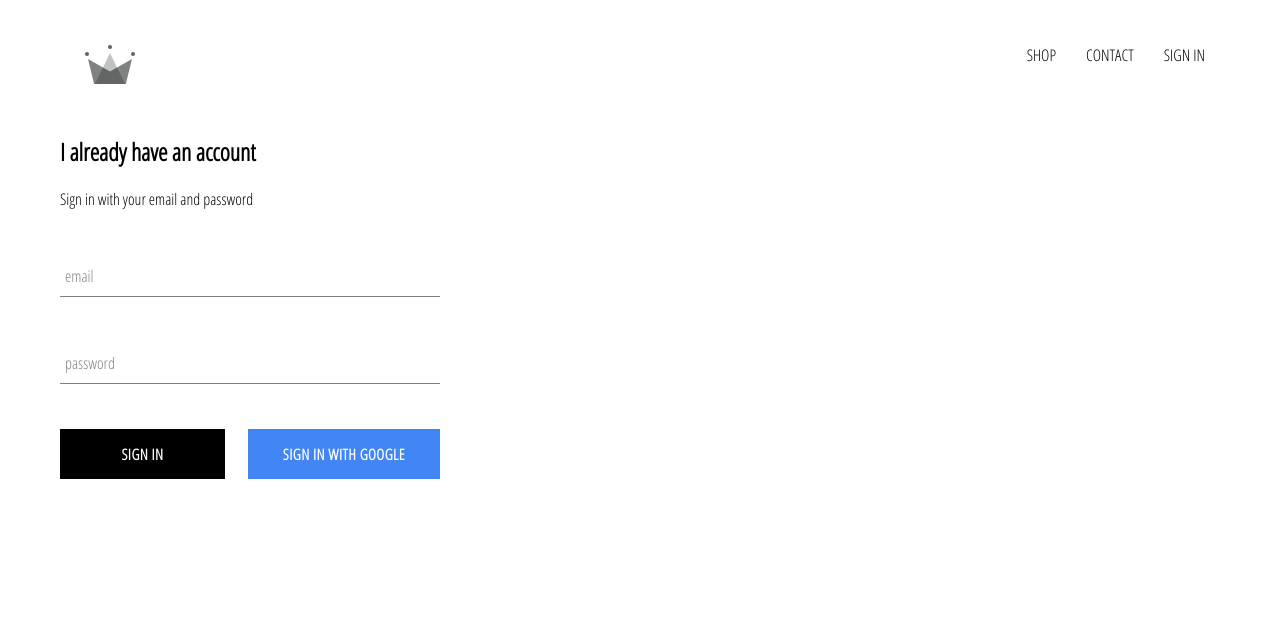
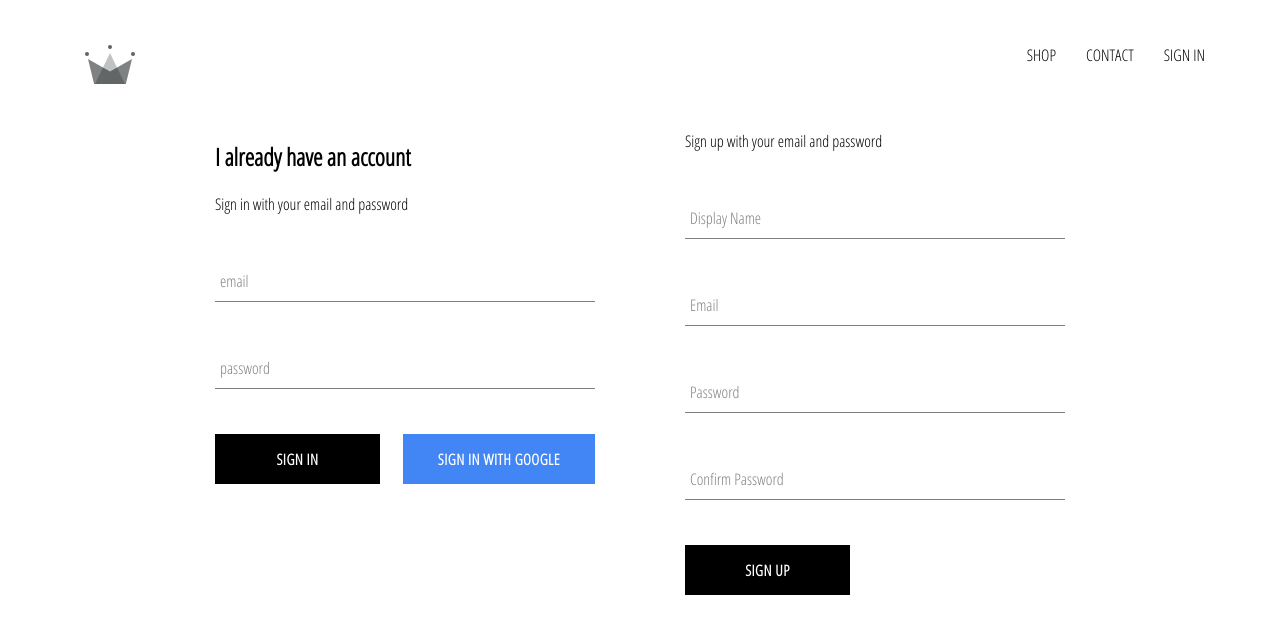
Before and after one commit to MohitSinghTomar27/E-commerce, a React (Create React App) app: page /signin in a window 1280 px wide. Shown: the top 634 px of the page. Built offline with nearby package versions, Linux system fonts and the light colour scheme; no server answers; a web font is replaced by a local one.

Commit message:
implement firebase utiles, inlcuded ability to store authenticated users into our firestore database

```diff
--- a/src/App.js
+++ b/src/App.js
@@ -4,33 +4,55 @@
 import ShopPage from './pages/shop/shop.component.jsx'
 import Header from './components/header/header.component.jsx'
 import SignInAndSignUpPage from "./pages/sign-in-and-sign-up/sign-in-and-sign-up.component";
-import { auth } from './firebase/firebase.utils'
+import { auth, createUserProfileDocument } from "./firebase/firebase.utils";
 import './App.css'
 class App extends React.Component {
   constructor() {
-    super()
+    super();
     this.state = {
-      currentUser :null
-    }
+      currentUser: null,
+    };
   }
 
+  unsubscribeFromAuth = null;
 
-  unsubscribeFromAuth = null
+  //first checking data is store in db
+
+  // componentDidMount() {
+  //   this.unsubscribeFromAuth = auth.onAuthStateChanged((user) => {
+  //     createUserProfileDocument(user);
+  //     this.setState({ currentUser: user });
+
+  //     console.log(user);
+  //   });
+  // }
+// checking if new user added in db
 
   componentDidMount() {
-    this.unsubscribeFromAuth = auth.onAuthStateChanged(user => {
-      this.setState({ currentUser: user })
-      console.log(user)
+    this.unsubscribeFromAuth = auth.onAuthStateChanged(async userAuth => {
+      if (userAuth) {
+        const userRef = await createUserProfileDocument(userAuth);
+
+        userRef.onSnapshot(snapShot => {
+          this.setState({
+            currentUser: {
+              id: snapShot.id,
+              ...snapShot.data()
+            }
+          }, () => { console.log(this.state, "ssss") })
+        })
+      } else {
+        this.setState({currentUser: userAuth})
+      }
     })
   }
-
   componentWillUnmount() {
-    this.unsubscribeFromAuth()
+    this.unsubscribeFromAuth();
   }
   render() {
     return (
       <div>
-          <Header currentUser={this.state.currentUser}/>
+        <Header currentUser={this.state.currentUser} />
         <Switch>
           <Route exact path="/" component={HomePage} />
           <Route path="/shop" component={ShopPage} />
@@ -39,7 +61,6 @@
       </div>
     );
   }
-
 }
 
 export default App;
--- /dev/null
+++ b/src/components/sign-up/sign-up.component.js
@@ -0,0 +1,99 @@
+import React from 'react'
+
+import FormInput from '../form-input/form-input.component'
+import CustomButton from '../custom-button/custom-button.component'
+
+import { auth, createUserProfileDocument } from '../../firebase/firebase.utils'
+
+import './sign-up.styles.scss'
+
+class signUp extends React.Component {
+  constructor() {
+    super();
+    this.state = {
+      displayName: "",
+      email: "",
+      password: "",
+      confirmPassword: "",
+    };
+  }
+
+  handleSubmit =async event => {
+    event.preventDefault()
+
+    const { displayName, email, password, confirmPassword } = this.state;
+
+    if (password !== confirmPassword) {
+      alert("password don't match")
+    }
+
+    try {
+      const { user } = await auth.createUserWithEmailAndPassword(email, password)
+
+      createUserProfileDocument(user, { displayName })
+      this.setState({
+        displayName: "",
+        email: "",
+        password: "",
+        confirmPassword: "",
+      });
+    } catch(error) {
+      console.error(error)
+    }
+  }
+
+  handleChange = (event) => {
+    const { name, value } = event.target;
+
+    this.setState({[name]: value})
+  }
+
+  render() {
+    const { displayName, email, password, confirmPassword } = this.state;
+    return (
+      <div className="sign-up">
+        <div className="title">
+          <span>Sign up with your email and password</span>
+
+          <form className="sign-up-form" onSubmit={this.handleSubmit}>
+            <FormInput
+              type="text"
+              name="displayName"
+              value={this.state.displayName}
+              onChange={this.handleChange}
+              required
+              label="Display Name"
+            />
+            <FormInput
+              type="emaill"
+              name="email"
+              value={this.state.email}
+              onChange={this.handleChange}
+              required
+              label="Email"
+            />
+            <FormInput
+              type="password"
+              name="password"
+              value={this.state.password}
+              onChange={this.handleChange}
+              required
+              label="Password"
+            />
+            <FormInput
+              type="password"
+              name="confirmPassword"
+              value={this.state.confirmPassword}
+              onChange={this.handleChange}
+              required
+              label="Confirm Password"
+            />
+            <CustomButton type="submit">SIGN UP</CustomButton>
+          </form>
+        </div>
+      </div>
+    );
+  }
+}
+
+export default signUp
--- /dev/null
+++ b/src/components/sign-up/sign-up.styles.scss
@@ -0,0 +1,9 @@
+.sign-up {
+  display: flex;
+  flex-direction: column;
+  width: 380px;
+
+  .title {
+    margin: 10px 0;
+  }
+}
--- a/src/firebase/firebase.utils.js
+++ b/src/firebase/firebase.utils.js
@@ -12,10 +12,39 @@
   measurementId: "G-RRG4WR7RQ8",
 };
 
+export const createUserProfileDocument = async (userAuth, additionalData) => {
+  // if the users is not exist
+  if (!userAuth) return;
+
+  const userRef = firestore.doc(`/users/${userAuth.uid}`);
+
+  const snapShot = await userRef.get();
+
+  console.log(snapShot, "hello");
+  if (!snapShot.exists) {
+    const { displayName, email } = userAuth;
+    const createdAt = new Date();
+
+    try {
+      await userRef.set({
+        displayName,
+        email,
+        createdAt,
+        ...additionalData,
+      });
+    } catch (error) {
+      console.log(error.message, "error creating user");
+    }
+  }
+  console.log(userRef, "userREf");
+  return userRef;
+};
+
 firebase.initializeApp(config);
 
 export const auth = firebase.auth()
 export const firestore = firebase.firestore()
+
 
 const provider = new firebase.auth.GoogleAuthProvider();
 provider.setCustomParameters({ prompt: "select_account" });
--- a/src/pages/sign-in-and-sign-up/sign-in-and-sign-up.component.jsx
+++ b/src/pages/sign-in-and-sign-up/sign-in-and-sign-up.component.jsx
@@ -1,9 +1,13 @@
 import React from 'react'
 import SignIn from '../../components/sign-in/sign-in.component'
+import SignUp from '../../components/sign-up/sign-up.component'
 import './sign-in-and-sign-up.styles.scss'
 
 const SignInAndSignUpPage = () => (
-  <div className="sign-in-and-sign-up"><SignIn /></div>
+  <div className="sign-in-and-sign-up">
+    <SignIn />
+    <SignUp />
+  </div>
 )
 
 
--- a/src/pages/sign-in-and-sign-up/sign-in-and-sign-up.styles.scss
+++ b/src/pages/sign-in-and-sign-up/sign-in-and-sign-up.styles.scss
@@ -0,0 +1,6 @@
+.sign-in-and-sign-up {
+  width: 850px;
+  display: flex;
+  justify-content: space-between;
+  margin: 30px auto;
+}
```
Lines whose indentation alone changed are shown as unchanged.
